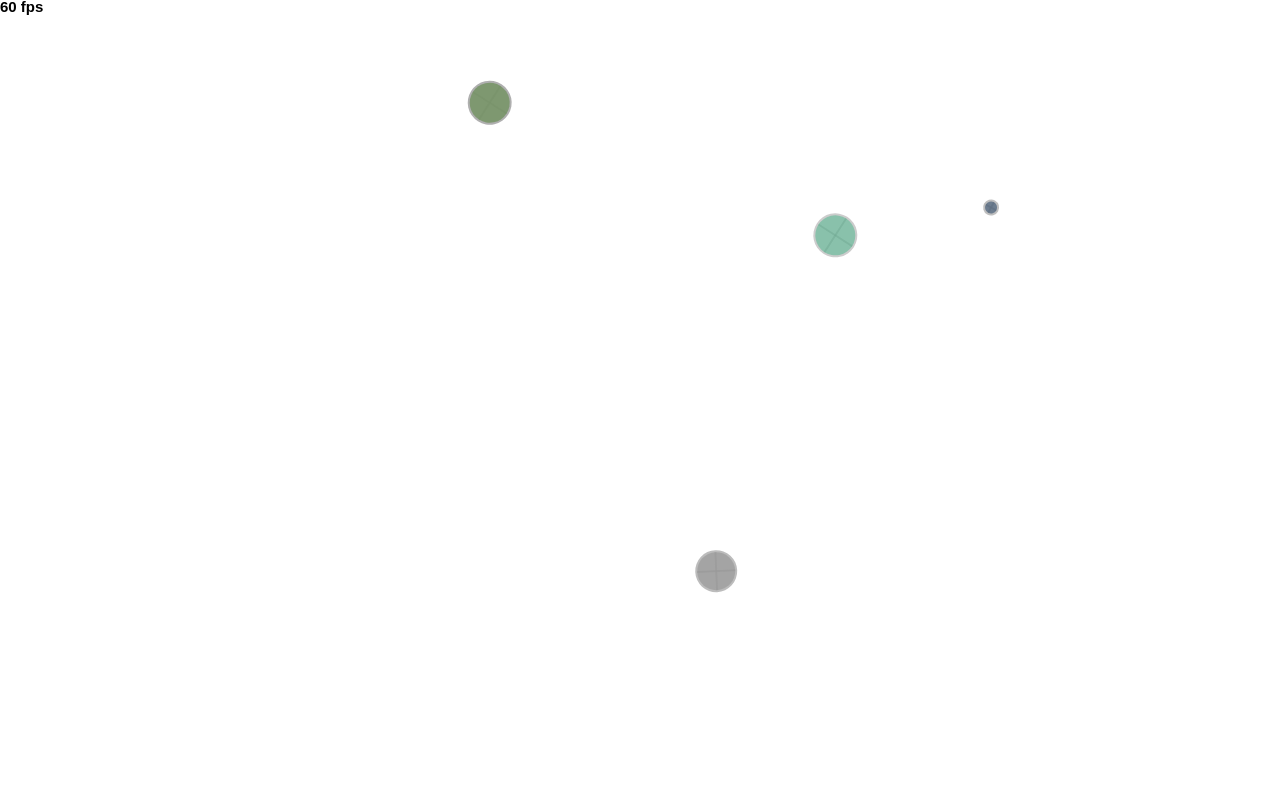
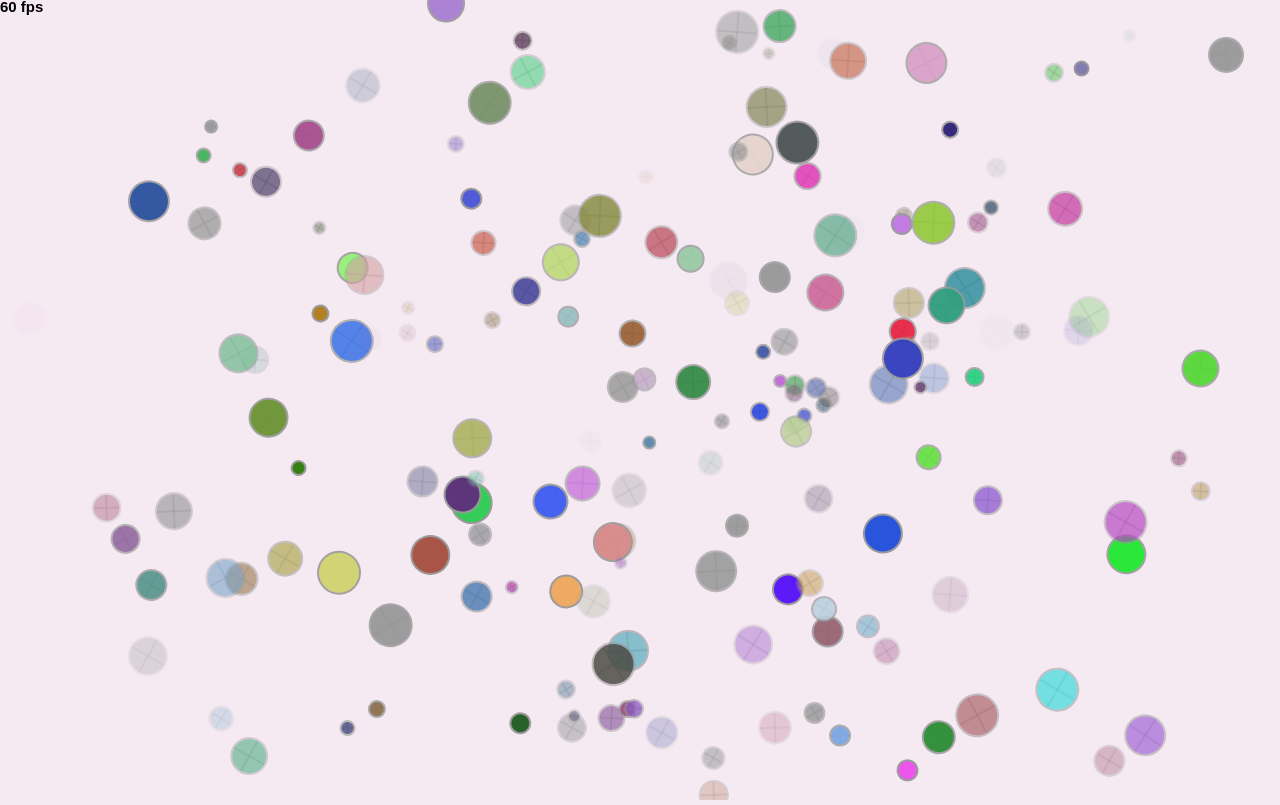
Before and after one commit to susieklu/susieklu.github.io, a website: page projects/circularity/index.html in a window 1280 px wide. Drawn offline with Linux system fonts and the light colour scheme.

Commit message:
pink circularity bask in the calm

```diff
--- a/projects/circularity/index.html
+++ b/projects/circularity/index.html
@@ -24,6 +24,7 @@
 
         <style type="text/css">
             /*override default styles here*/
+            body {background-color: rgb(245, 233, 242);}
         </style>
     </head>
     <body>
--- a/projects/circularity/js/init.js
+++ b/projects/circularity/js/init.js
@@ -36,11 +36,9 @@ var init = function (window) {
 
         // TODO 3 / 7 : Call the drawCircle() function
 
-        drawCircle();
-        drawCircle();
-        drawCircle();
-        drawCircle();
-        drawCircle();
+        for (var loopsCompleted = 0; loopsCompleted < 175; loopsCompleted++) {
+            drawCircle();
+        }
 
         ////////////////////////////////////////////////////////////
         ///////////////// PROGRAM LOGIC ////////////////////////////
@@ -54,19 +52,13 @@ var init = function (window) {
         function update() {
             // TODO 4 : Update the circle's position //
 
-            physikz.updatePosition(circles[0]);
-            physikz.updatePosition(circles[1]);
-            physikz.updatePosition(circles[2]);
-            physikz.updatePosition(circles[3]);
-            physikz.updatePosition(circles[4]);
+           for (var i = 0; i < circles.length; i++) {
+               physikz.updatePosition(circles[i]);
 
             // TODO 5 / 10 : Call game.checkCirclePosition() on your circles.
 
-            game.checkCirclePosition(circles[0]);
-            game.checkCirclePosition(circles[1]);
-            game.checkCirclePosition(circles[2]);
-            game.checkCirclePosition(circles[3]);
-            game.checkCirclePosition(circles[4]);
+            game.checkCirclePosition(circles[i]);
+           }
 
             // TODO 9 : Iterate over the array
 
@@ -78,6 +70,7 @@ var init = function (window) {
         Function. If that circle drifts off the screen, this Function should move
         it to the opposite side of the screen.
         */
+
         game.checkCirclePosition = function(circle) {
 
             // if the circle has gone past the RIGHT side of the screen then place it on the LEFT
@@ -87,7 +80,17 @@ var init = function (window) {
 
             // TODO 6 : YOUR CODE STARTS HERE //////////////////////
 
+            else if (circle.x < 0) {
+                circle.x = canvas.width;
+            }
 
+            else if (circle.y > canvas.height) {
+                circle.y = 0;
+            }
+
+            else if (circle.y < 0) {
+                circle.y = canvas.height;
+            }
 
             // YOUR TODO 6 CODE ENDS HERE //////////////////////////
         }
```
